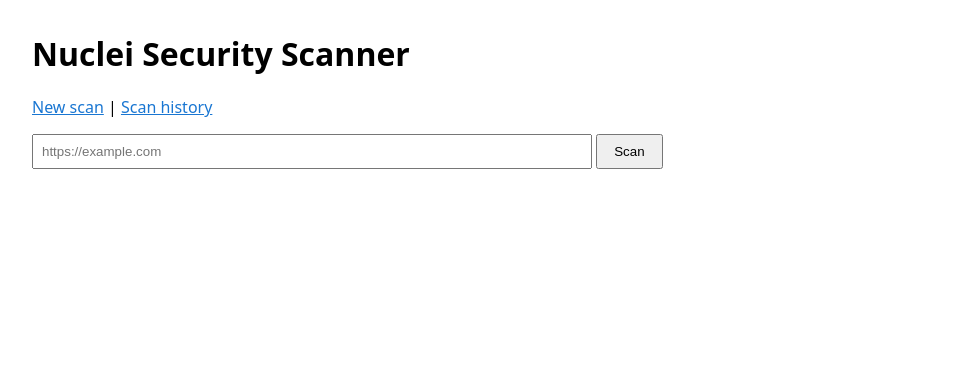
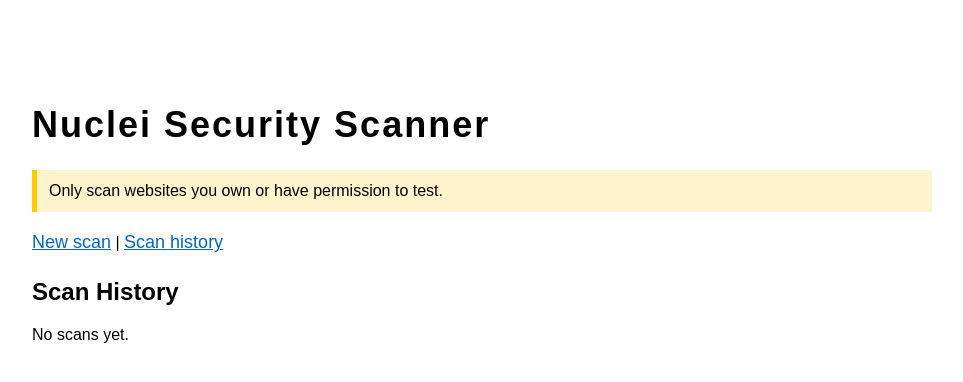
Before and after one commit to vaalentine2/nuclei-scanner, a Flask app: page /history in a window 1280 px wide. Shown: the top 382 px of the page, without its empty margins (158-1121 px from the left). Run offline with Flask 3, Linux system fonts and the light colour scheme.

Commit message:
Refactor index.html for improved layout and styling
Updated the title and improved styling in the HTML template. Added a warning message and modified the structure for displaying scan results.

```diff
--- a/templates/index.html
+++ b/templates/index.html
@@ -1,61 +1,112 @@
 <!DOCTYPE html>
 <html>
 <head>
-    <title>Nuclei Security Scanner</title>
+    <title>Nuclei Scanner</title>
     <style>
-        body { font-family: system-ui, sans-serif; max-width: 900px; margin: 2rem auto; padding: 0 1rem; }
-        input[type=text] { padding: .5rem; width: 60%; }
-        button { padding: .5rem 1rem; }
-        .error { color: #b00; }
-        table { border-collapse: collapse; width: 100%; margin-top: 1rem; }
-        th, td { border: 1px solid #ddd; padding: .5rem; text-align: left; font-size: .9rem; }
-        th { background: #f5f5f5; }
-        .badges span { display: inline-block; padding: .2rem .6rem; margin: 0 .4rem .4rem 0;
-                       border-radius: 4px; color: #fff; font-size: .85rem; text-transform: capitalize; }
-        .critical { background: #7b001c; } .high { background: #d32f2f; }
-        .medium { background: #f57c00; } .low { background: #fbc02d; color: #333; }
-        .info { background: #1976d2; } .unknown { background: #757575; }
-        a { color: #1976d2; }
+        body {
+            font-family: Arial, sans-serif;
+            max-width: 900px;
+            margin: 60px auto;
+            padding: 20px;
+        }
+
+        h1 {
+            font-size: 36px;
+            letter-spacing: 2px;
+        }
+
+        input {
+            width: 75%;
+            padding: 12px;
+            font-size: 16px;
+        }
+
+        button {
+            padding: 12px 25px;
+            font-size: 16px;
+            cursor: pointer;
+        }
+
+        .message {
+            margin-top: 20px;
+            color: darkred;
+            font-weight: bold;
+        }
+
+        pre {
+            background: #111;
+            color: #00ff88;
+            padding: 20px;
+            margin-top: 20px;
+            overflow-x: auto;
+            white-space: pre-wrap;
+            border-radius: 8px;
+        }
+
+        a {
+            color: #0066cc;
+            font-size: 18px;
+        }
+
+        .nav {
+            margin-bottom: 25px;
+        }
+
+        .warning {
+            background: #fff3cd;
+            padding: 12px;
+            border-left: 5px solid #ffcc00;
+            margin-bottom: 20px;
+        }
     </style>
 </head>
 <body>
+
     <h1>Nuclei Security Scanner</h1>
-    <p><a href="{{ url_for('index') }}">New scan</a> | <a href="{{ url_for('history') }}">Scan history</a></p>
 
-    <form method="POST" action="{{ url_for('index') }}">
-        <input type="text" name="target" placeholder="https://example.com" required>
-        <button type="submit">Scan</button>
-    </form>
+    <div class="warning">
+        Only scan websites you own or have permission to test.
+    </div>
 
-    {% if error %}<p class="error">{{ error }}</p>{% endif %}
+    <div class="nav">
+        <a href="/">New scan</a> |
+        <a href="/history">Scan history</a>
+    </div>
 
-    {% if report %}
-        <h2>Report: {{ report.target }}</h2>
-        <p>{{ report.scan_id }} &middot; {{ report.timestamp }} &middot; {{ report.total }} finding(s)</p>
+    {% if history %}
+        <h2>Scan History</h2>
 
-        <div class="badges">
-            {% for sev in severities %}
-                {% if report.summary.get(sev, 0) > 0 %}
-                    <span class="{{ sev }}">{{ sev }}: {{ report.summary[sev] }}</span>
-                {% endif %}
-            {% endfor %}
-        </div>
+        {% if files %}
+            <ul>
+                {% for file in files %}
+                    <li>{{ file.name }} — {{ file.time }}</li>
+                {% endfor %}
+            </ul>
+        {% else %}
+            <p>No scans yet.</p>
+        {% endif %}
 
-        {% if report.findings %}
-            <table>
-                <tr><th>Severity</th><th>Name</th><th>Template</th><th>Matched At</th></tr>
-                {% for f in report.findings %}
-                    <tr>
-                        <td class="badges"><span class="{{ f.severity }}">{{ f.severity }}</span></td>
-                        <td>{{ f.name }}</td>
-                        <td>{{ f.template_id }}</td>
-                        <td>{{ f.matched_at }}</td>
-                    </tr>
-                {% endfor %}
-            </table>
-        {% else %}
-            <p>No vulnerabilities found. ✅</p>
+    {% else %}
+        <form method="POST">
+            <input
+                type="text"
+                name="target"
+                placeholder="https://example.com"
+                value="{{ target }}"
+                required
+            >
+            <button type="submit">Scan</button>
+        </form>
+
+        {% if message %}
+            <div class="message">{{ message }}</div>
+        {% endif %}
+
+        {% if result %}
+            <h2>Result</h2>
+            <pre>{{ result }}</pre>
         {% endif %}
     {% endif %}
+
 </body>
 </html>
```
